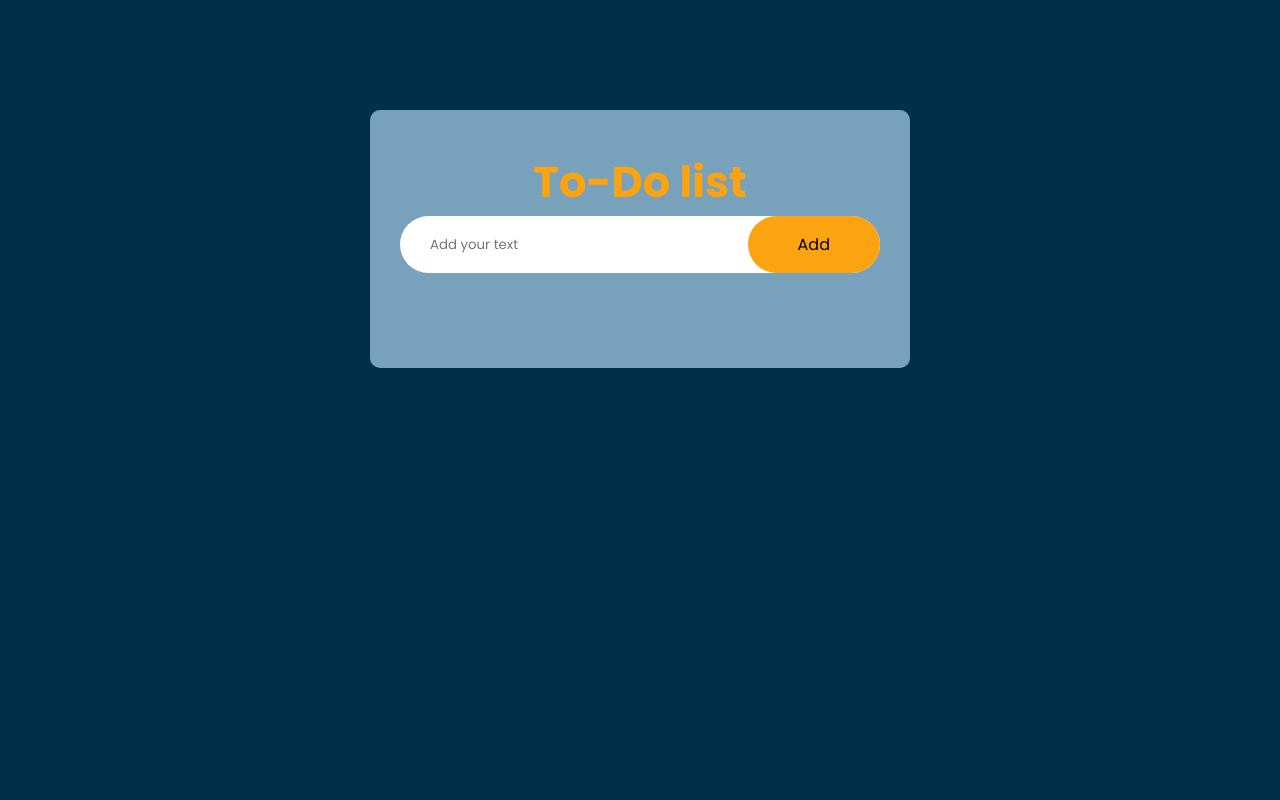
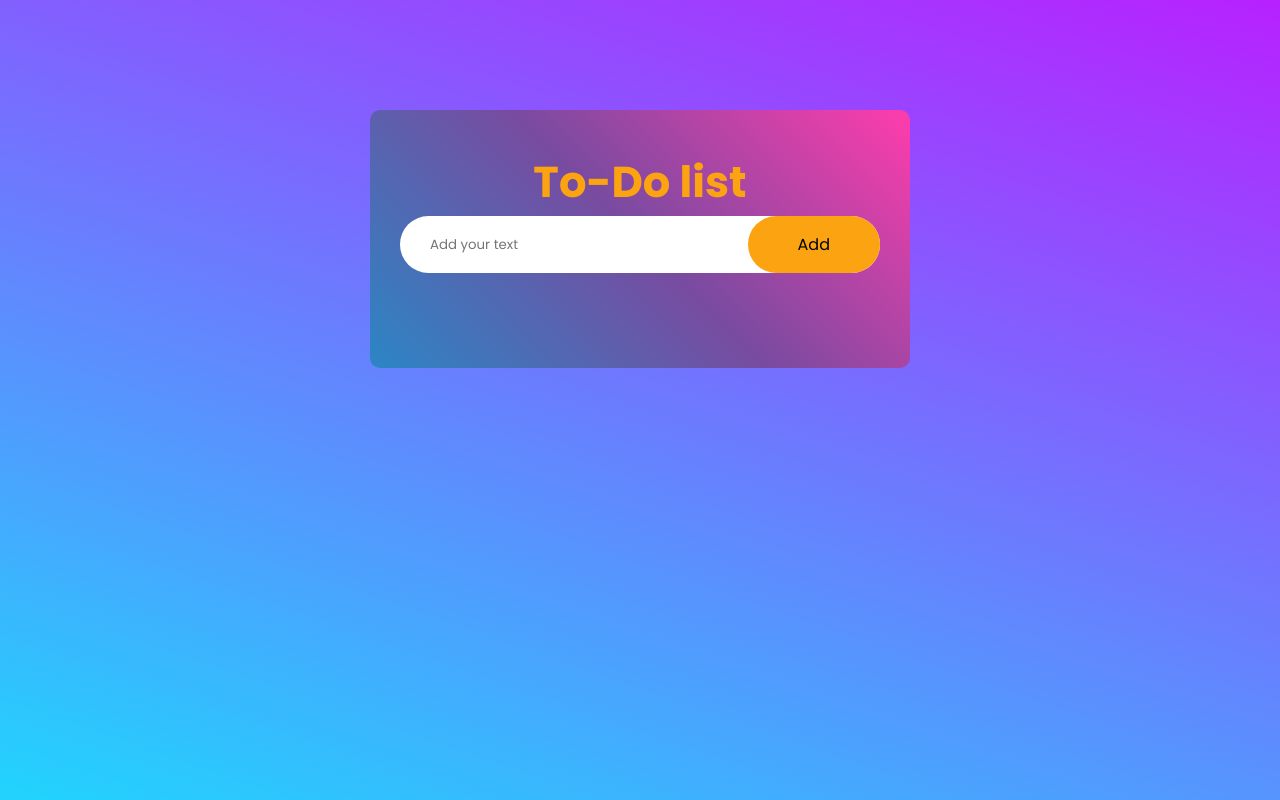
Before and after one commit to Victor98k/To-Do-list-, a plain HTML site: page index.html in a window 1280 px wide. Drawn offline with nearby package versions, Linux system fonts and the light colour scheme.

Commit message:
Design changes

```diff
--- a/style.css
+++ b/style.css
@@ -1,26 +1,32 @@
-
-
-
 * {
   margin: 0;
   padding: 0;
   box-sizing: border-box;
-    font-family: 'Poppins', sans-serif;
+  font-family: "Poppins", sans-serif;
 }
-
-
 
 .container {
   width: 100%;
   min-height: 100vh;
-    background: #003049;
+  /* background: #003049; */
+  background-color: #21d4fd;
+  background-image: linear-gradient(19deg, #21d4fd 0%, #b721ff 100%);
+
   padding: 10px;
 }
 
 .todoapp {
   width: 100%;
   max-width: 540px;
-    background: #78a1bb;
+
+  background-color: #ff3cac;
+  background-image: linear-gradient(
+    225deg,
+    #ff3cac 0%,
+    #784ba0 50%,
+    #2b86c5 100%
+  );
+
   margin: 100px auto 20px;
   padding: 40px 30px 70px;
   border-radius: 10px;
@@ -52,7 +58,6 @@ input {
   background: transparent;
   padding: 10px;
   font-weight: 10px;
-
 }
 
 button {
@@ -64,7 +69,6 @@ button {
   font-size: 16px;
   cursor: pointer;
   border-radius: 40px;
-
 }
 
 ul li {
@@ -77,7 +81,7 @@ ul li {
 }
 
 ul li::before {
-    content: '';
+  content: "";
   position: absolute;
   height: 28px;
   width: 28px;
@@ -94,7 +98,7 @@ ul li.checked {
   text-decoration: line-through;
 }
 
-ul li.checked::before{
+ul li.checked::before {
   background-image: url(/img/checked.png);
 }
 
@@ -111,6 +115,6 @@ ul li span {
   border-radius: 50%;
 }
 
-ul li span:hover{
+ul li span:hover {
   background: #edeef0;
 }
```
Lines whose indentation alone changed are shown as unchanged.
